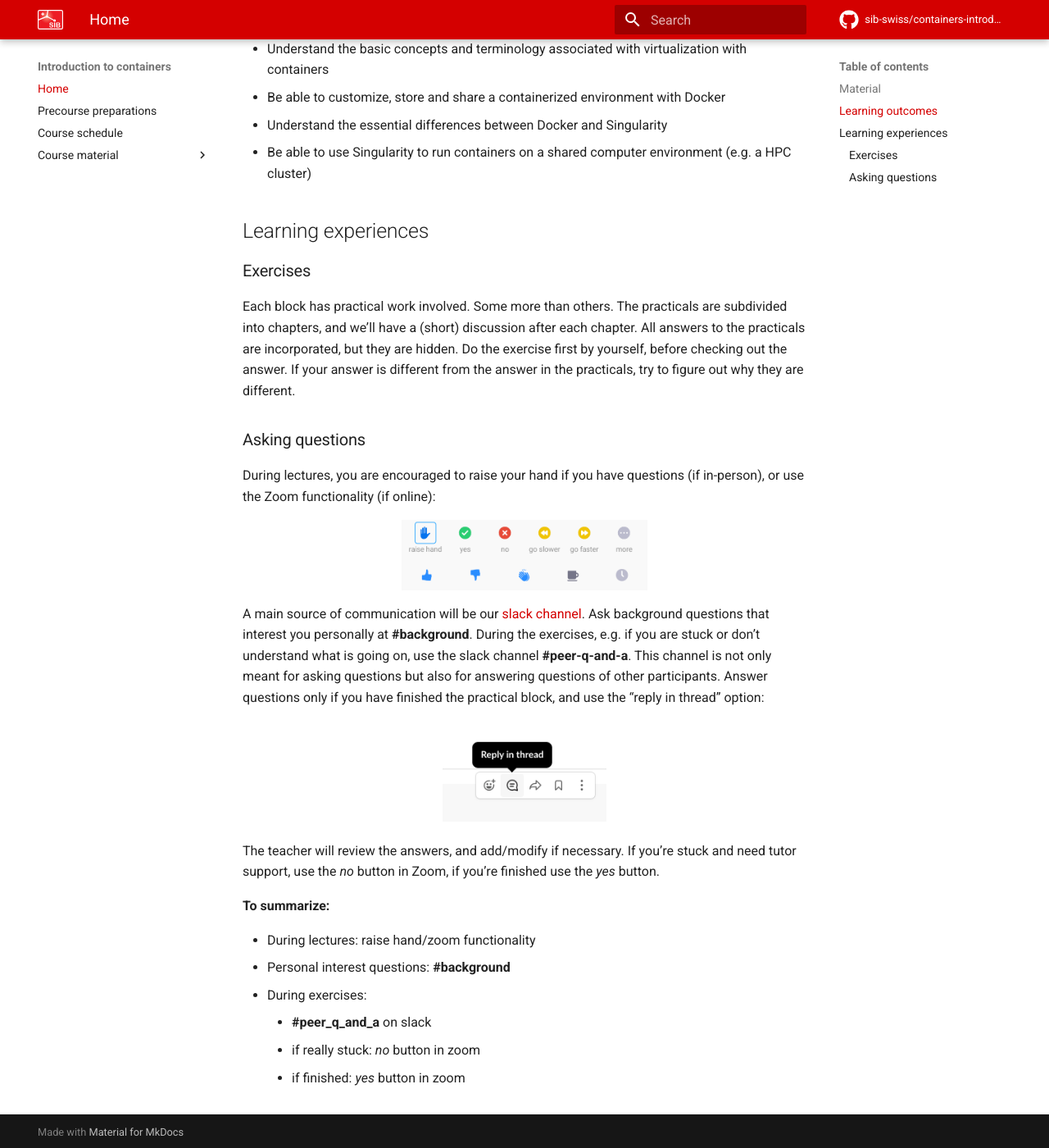
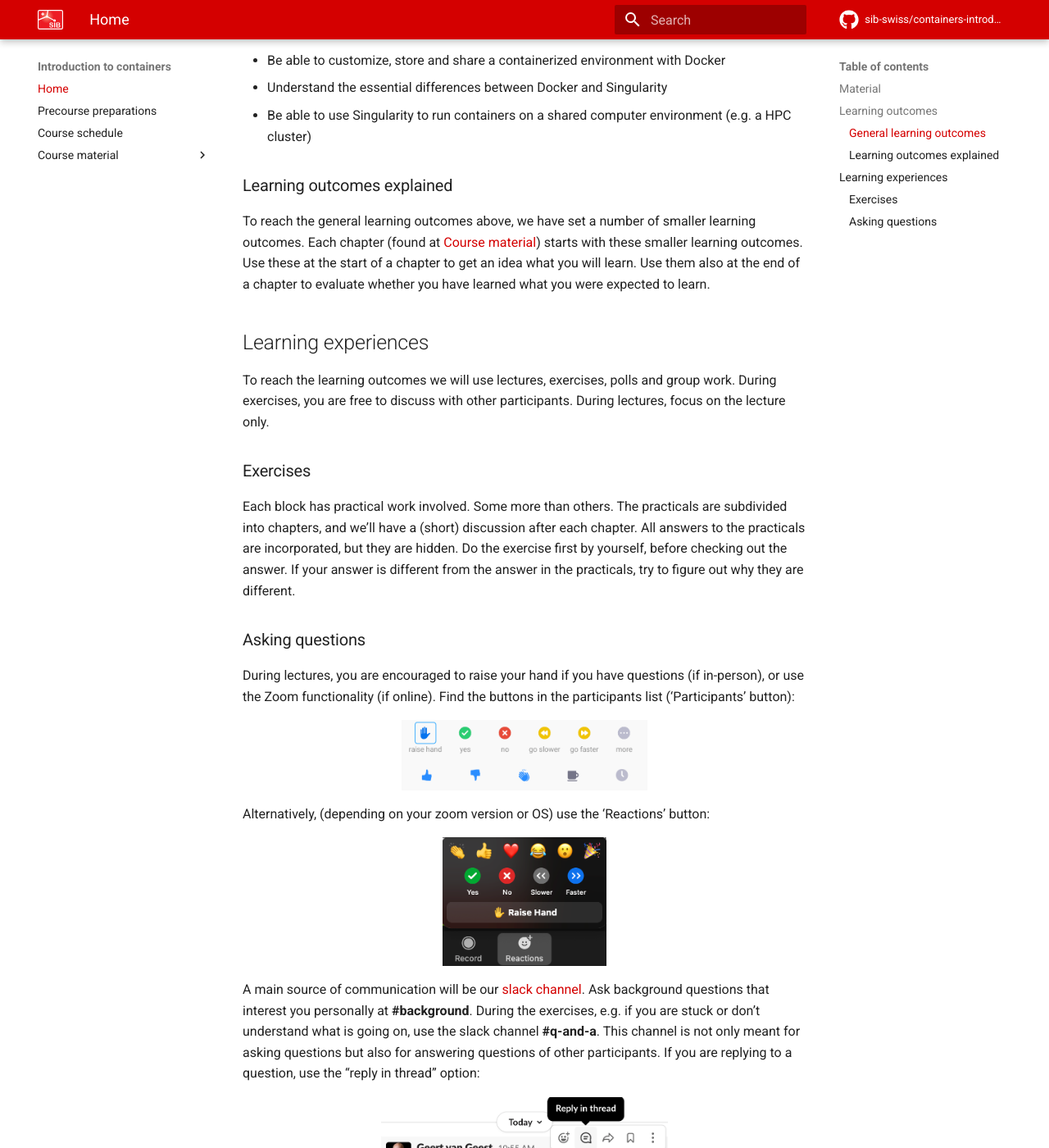
Before and after one commit to sib-swiss/containers-introduction-training, an MkDocs documentation site: the page built from docs/index.md, in a window 1280 px wide and 1400 px high, scrolled down 534 px. Shown: the whole window at 82% size. Built offline with MkDocs 1.6.1 and Material for MkDocs 9.7.7, drawn with Linux system fonts in a browser that asks for light colours; comment, search, counter and statistics services are not loaded; some of the changed text lies outside the part shown.

Commit message:
modified pre-course stuff

```diff
--- a/docs/index.md
+++ b/docs/index.md
@@ -11,6 +9,8 @@
 
 ## Learning outcomes
 
+### General learning outcomes
+
 After this course, you will be able to:
 
 * Understand the basic concepts and terminology associated with virtualization with containers
@@ -18,36 +18,41 @@
 * Understand the essential differences between Docker and Singularity
 * Be able to use Singularity to run containers on a shared computer environment (e.g. a HPC cluster)
 
+### Learning outcomes explained
 
+To reach the general learning outcomes above, we have set a number of smaller learning outcomes. Each chapter (found at [Course material](course_material/introduction.md)) starts with these smaller learning outcomes. Use these at the start of a chapter to get an idea what you will learn. Use them also at the end of a chapter to evaluate whether you have learned what you were expected to learn.
 
 ## Learning experiences
 
+To reach the learning outcomes we will use lectures, exercises, polls and group work. During exercises, you are free to discuss with other participants. During lectures, focus on the lecture only.
 
 ### Exercises
 
 Each block has practical work involved. Some more than others. The practicals are subdivided into chapters, and we'll have a (short) discussion after each chapter. All answers to the practicals are incorporated, but they are hidden. Do the exercise first by yourself, before checking out the answer. If your answer is different from the answer in the practicals, try to figure out why they are different.
 
 ### Asking questions
-During lectures, you are encouraged to raise your hand if you have questions (if in-person), or use the Zoom functionality (if online):
+During lectures, you are encouraged to raise your hand if you have questions (if in-person), or use the Zoom functionality (if online). Find the buttons in the participants list ('Participants' button):
 
 <figure>
   <img src="assets/images/zoom_icons.png" width="300"/>
 </figure>
 
-A main source of communication will be our [slack channel](https://join.slack.com/t/ngsqualitycon-c8g5456/shared_invite/zt-hwth7xrb-vYpga8sUye_7Ij9x6OkyKA). Ask background questions that interest you personally at **#background**. During the exercises, e.g. if you are stuck or don't understand what is going on, use the slack channel **#peer-q-and-a**.  This channel is not only meant for asking questions but also for answering questions of other participants. Answer questions only if you have finished the practical block, and use the "reply in thread" option:
+Alternatively, (depending on your zoom version or OS) use the 'Reactions' button:
 
 <figure>
-  <img src="assets/images/reply_in_thread.png" width="200"/>
+  <img src="assets/images/reactions_zoom.png" width="200"/>
 </figure>
 
-The teacher will review the answers, and add/modify if necessary. If you're stuck and need tutor support, use the *no* button in Zoom, if you're finished use the *yes* button.
+A main source of communication will be our [slack channel](https://www.slack.com). Ask background questions that interest you personally at **#background**. During the exercises, e.g. if you are stuck or don't understand what is going on, use the slack channel **#q-and-a**.  This channel is not only meant for asking questions but also for answering questions of other participants. If you are replying to a question, use the "reply in thread" option:
 
-**To summarize:**
+<figure>
+  <img src="assets/images/reply_in_thread.png" width="350"/>
+</figure>
+
+The teacher will review the answers, and add/modify if necessary. If you're really stuck and need specific tutor support, write the teachers or helpers personally.
+
+**To summarise:**
 
 * During lectures: raise hand/zoom functionality
 * Personal interest questions: **#background**
-* During exercises:
-
-    * **\#peer_q_and_a** on slack
-    * if really stuck: *no* button in zoom
-    * if finished: *yes* button in zoom
+* During exercises: **\#q-and-a** on slack
```
Also changed, not shown: other parts of docs/index.md (+0 -2 lines), docs/precourse.md (+5 -10 lines), docs/assets/images/reactions_zoom.png (added), docs/assets/images/reply_in_thread.png.
